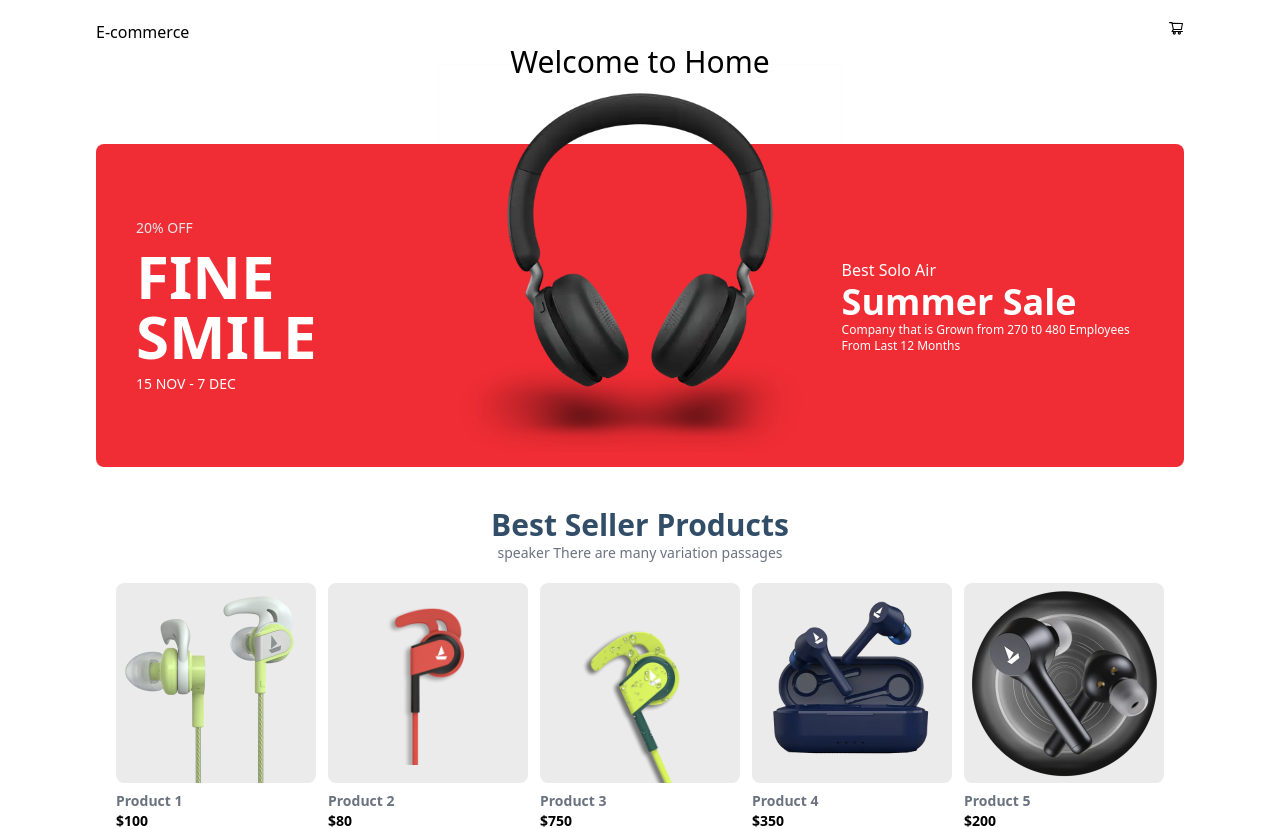
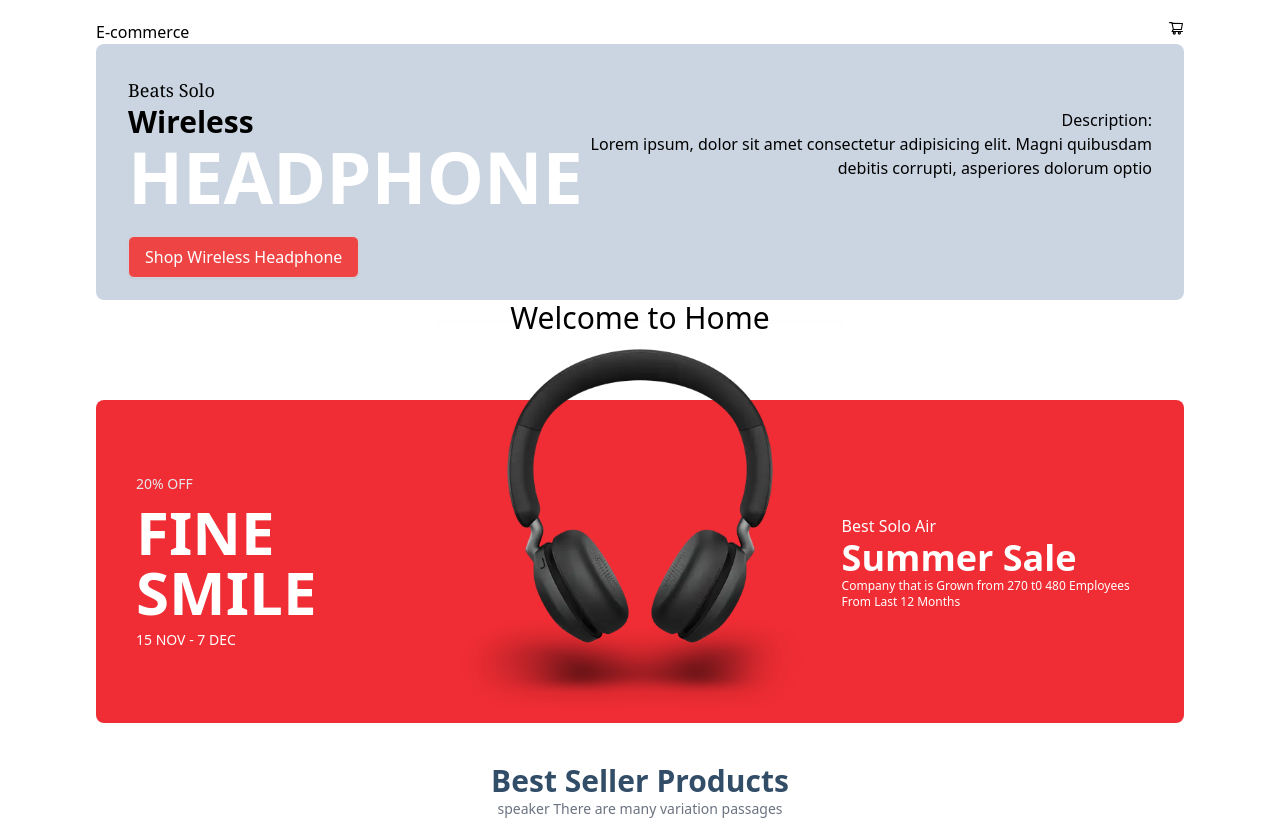
Before and after one commit to mdmahinpro/e-commerce, a Next.js app: page / in a window 1280 px wide. Shown: the top 829 px of the page. Built offline with nearby package versions, Linux system fonts and the light colour scheme.

Commit message:
banner 1 modified

```diff
--- a/components/home-page-UI/Banner/Banner.js
+++ b/components/home-page-UI/Banner/Banner.js
@@ -1,15 +1,13 @@
-import Image from "next/image";
 import React from "react";
-import HeadphoneBan from "../../../public/assets/headphones_a_1.webp";
 import Button from "../../general/Button";
 
 function Banner() {
   return (
-    <div className="flex justify-between bg-slate-300 h-64 rounded-lg py-8 px-8">
-      <div>
+    <div className="md:flex justify-between  bg-slate-300 md:h-64 h-1/4 rounded-lg py-8 px-8">
+      <div className="relative">
         <h4 className=" font-serif text-lg">Beats Solo</h4>
         <h3 className="text-3xl font-bold  text-black">Wireless</h3>
-        <h1 className="text-7xl font-extrabold uppercase text-white">
+        <h1 className="text-4xl md:text-7xl font-extrabold uppercase text-white">
           Headphone
         </h1>
         <div>
@@ -18,15 +16,21 @@
             text="Shop Wireless Headphone"
           />
         </div>
+        <span className="absolute left-0 top-0">
+          <img
+            src="/assets/headphones_a_4.webp"
+            alt="Headphone IMG"
+            className=" absolute "
+          />
+        </span>
       </div>
-      <Image alt="Headphone IMG" src={HeadphoneBan} width={280} />
-      <span className=" w-48">
-        <p className=" font-mono">Description:</p>
-        <p className=" font-thin">
+      <div className=" w-full  md:text-right my-4 md:my-8 overflow-hidden">
+        <p className=" font-sans">Description:</p>
+        <p className=" font-thin  ">
           Lorem ipsum, dolor sit amet consectetur adipisicing elit. Magni
           quibusdam debitis corrupti, asperiores dolorum optio
         </p>
-      </span>
+      </div>
     </div>
   );
 }
--- a/pages/index.js
+++ b/pages/index.js
@@ -1,12 +1,12 @@
-
 import Navbar from "../components/general/Navbar";
 import HomePage from "../components/home-page-UI";
-
+import Banner from "../components/home-page-UI/Banner/Banner";
 
 export default function Home() {
   return (
     <div>
       <Navbar />
+      <Banner />
       <h1 className="text-center text-3xl">Welcome to Home</h1>
       <HomePage />
     </div>
```
